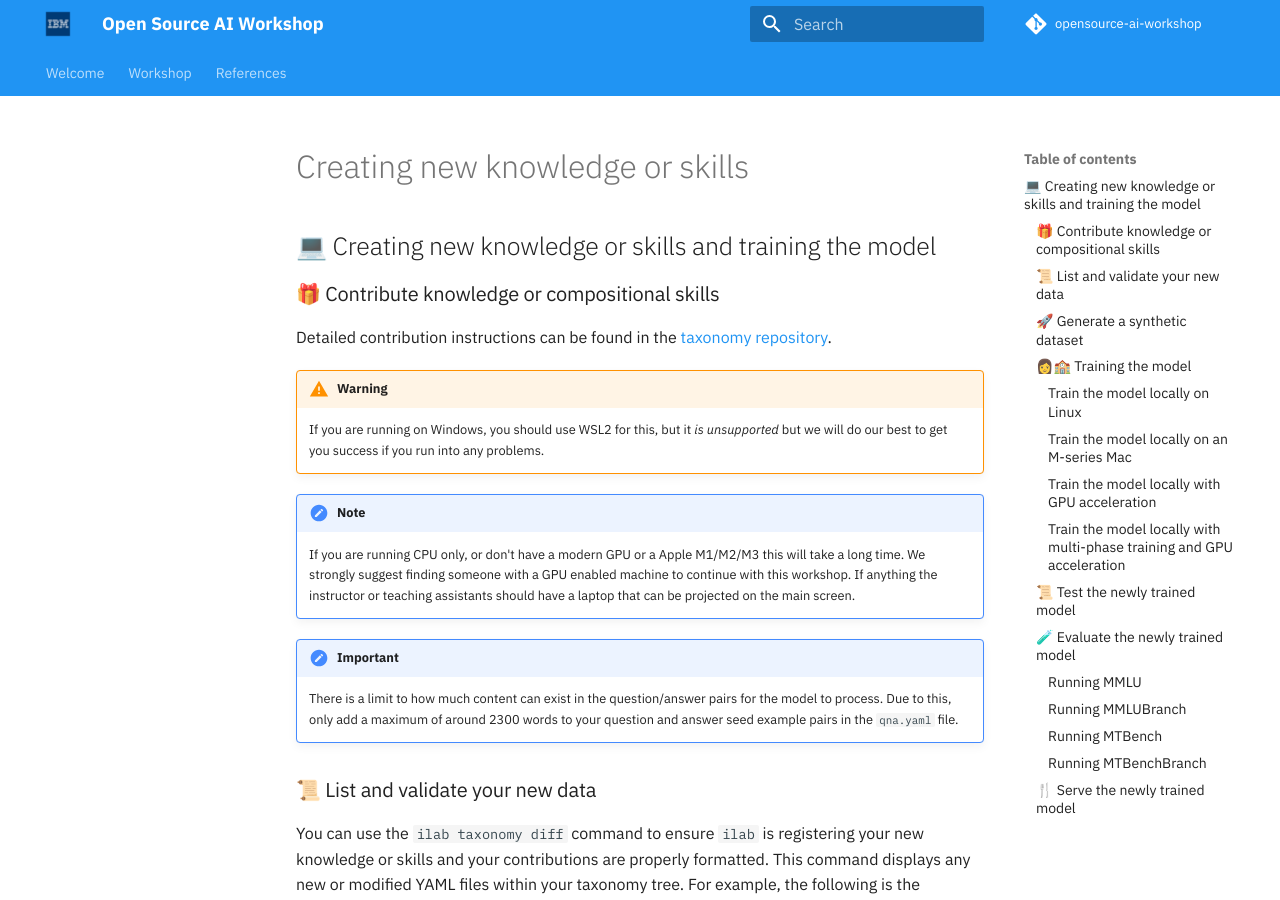
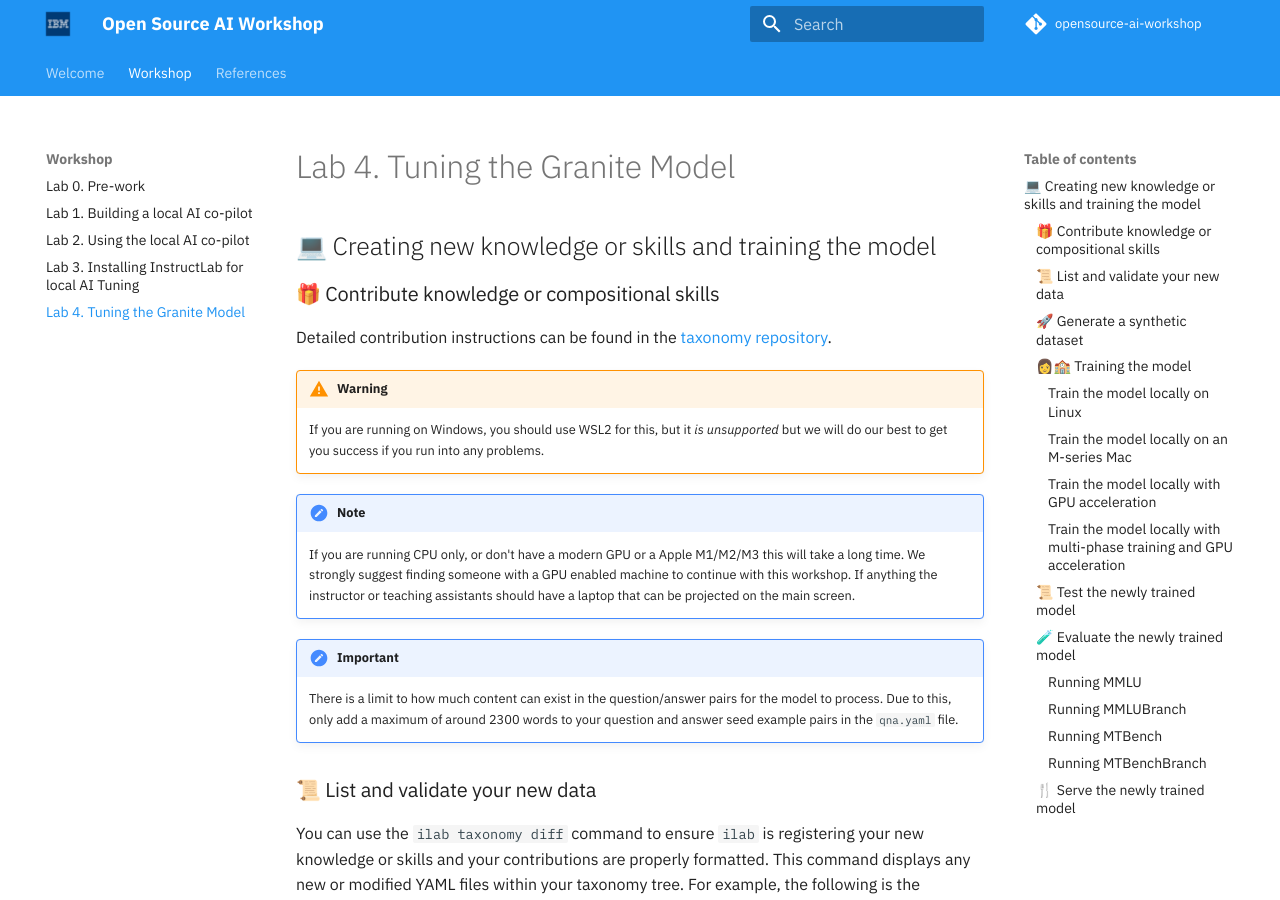
Before and after one commit to IBM/opensource-ai-workshop, an MkDocs documentation site: the page built from docs/lab-4/creating_new_knowledge_or_skills.md, in a window 1280 px wide and 900 px high. Built offline with MkDocs 1.6.1 and Material for MkDocs 9.7.7, drawn with Linux system fonts in a browser that asks for light colours; comment, search, counter and statistics services are not loaded; some of the changed lines change nothing that is shown.

Commit message:
Changed the mac metal name.
The file name is wrong.

Signed-off-by: JJ Asghar <awesome@ibm.com>

```diff
--- a/mkdocs.yml
+++ b/mkdocs.yml
@@ -16,8 +16,8 @@
     - Lab 0. Pre-work: pre-work/README.md
     - Lab 1. Building a local AI co-pilot: lab-1/README.md
     - Lab 2. Using the local AI co-pilot: lab-2/README.md
-    - Lab 3. Installing InstructLab for local AI Tuning: lab-3/mac_metal.md
-    - Lab 4. Tuning the Granite Model: lab-4/creating_new_knowledge_or_skills
+    - Lab 3. Installing InstructLab for local AI Tuning: lab-3/getting-started-ilab.md
+    - Lab 4. Tuning the Granite Model: lab-4/creating_new_knowledge_or_skills.md
   - References:
     - Additional Resources: resources/RESOURCES.md
     - MkDocs Cheatsheet: resources/MKDOCS.md
```
Also changed, not shown: docs/lab-3/getting-started-ilab.md (renamed from docs/lab-3/mac_metal.md).
